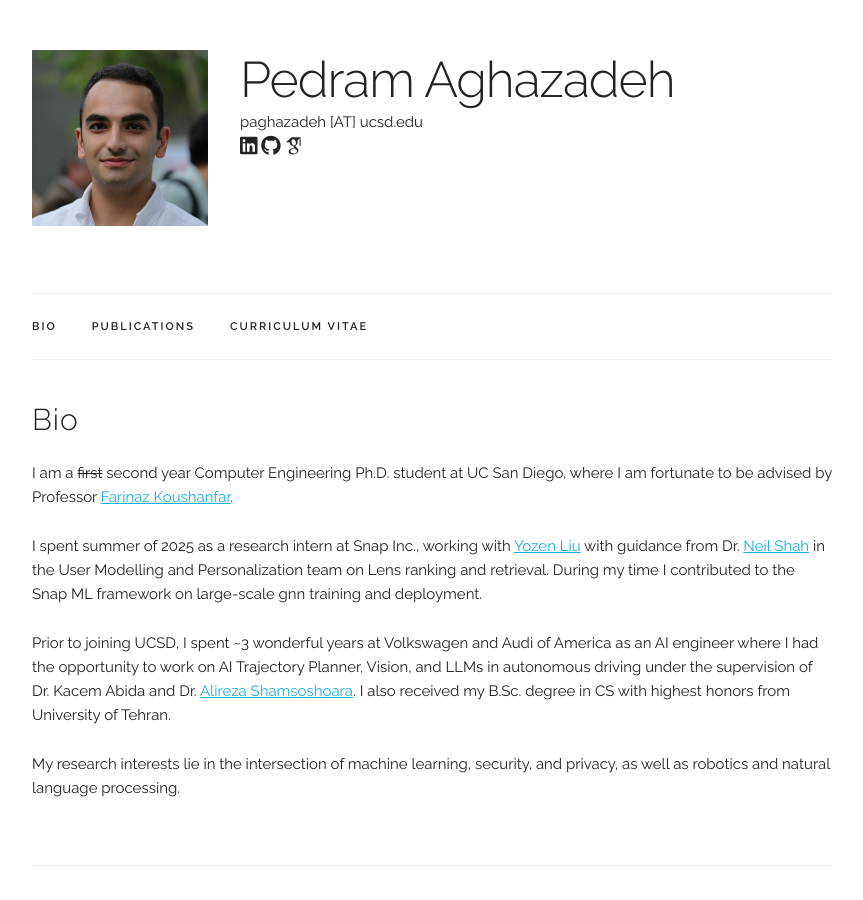
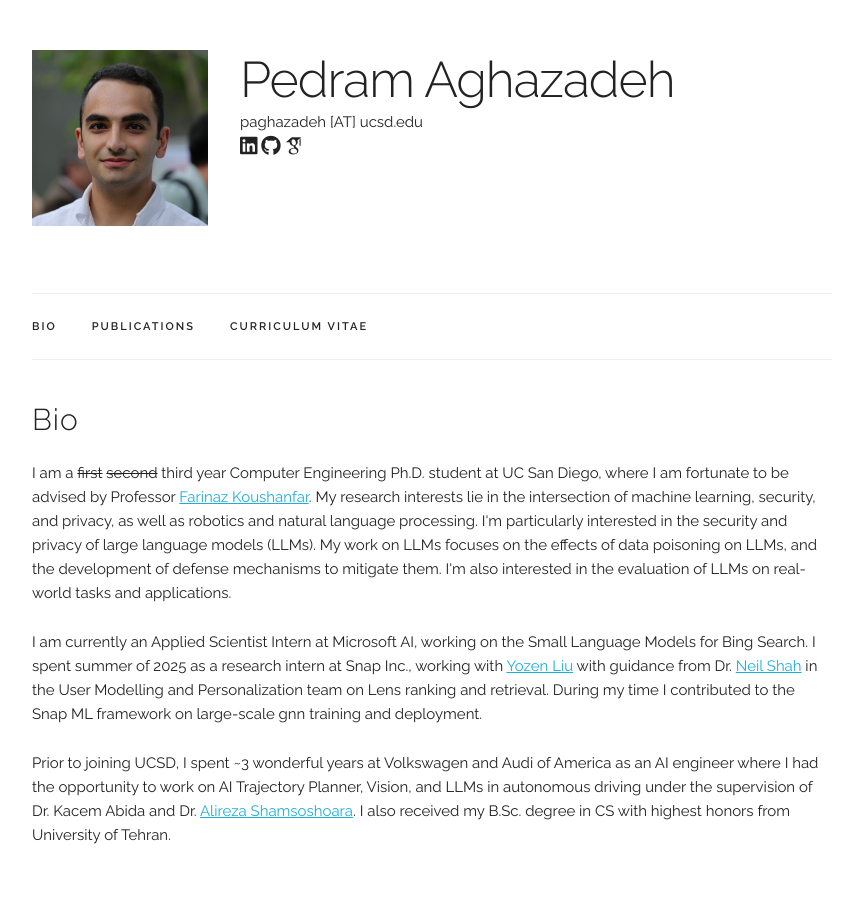
Before and after one commit to pedramaghazadeh/pedramaghazadeh.github.io, a Jekyll site: the page built from index.html, in a window 1280 px wide and 900 px high. Shown: the whole window, without its empty margins (208-1071 px from the left). Built offline with Jekyll 4.4.1, drawn with Linux system fonts in a browser that asks for light colours; some web fonts are replaced.

Commit message:
Adding 2026 Internship

```diff
--- a/index.html
+++ b/index.html
@@ -7,20 +7,17 @@ title: Home
   <h4>Bio</h4>
 
   <p>
-    I am a <s>first</s> second year Computer Engineering Ph.D. student at UC San Diego, where I am fortunate to be advised by Professor <a href="https://jacobsschool.ucsd.edu/people/profile/farinaz-koushanfar">Farinaz Koushanfar</a>.
+    I am a <s>first</s> <s>second</s> third year Computer Engineering Ph.D. student at UC San Diego, where I am fortunate to be advised by Professor <a href="https://jacobsschool.ucsd.edu/people/profile/farinaz-koushanfar">Farinaz Koushanfar</a>. My research interests lie in the intersection of machine learning, security, and privacy, as well as robotics and natural language processing. I'm particularly interested in the security and privacy of large language models (LLMs). My work on LLMs focuses on the effects of data poisoning on LLMs, and the development of defense mechanisms to mitigate them. I'm also interested in the evaluation of LLMs on real-world tasks and applications.
   </p>
 
   <p>
-    I spent summer of 2025 as a research intern at Snap Inc., working with <a href="https://scholar.google.com/citations?user=i3U2JjEAAAAJ&hl=en">Yozen Liu</a> with guidance from Dr. <a href="https://scholar.google.com/citations?user=Qut69OgAAAAJ&hl=en">Neil Shah</a> in the User Modelling and Personalization team on Lens ranking and retrieval. During my time I contributed to the Snap ML framework on large-scale gnn training and deployment.
+    I am currently an Applied Scientist Intern at Microsoft AI, working on the Small Language Models for Bing Search. I spent summer of 2025 as a research intern at Snap Inc., working with <a href="https://scholar.google.com/citations?user=i3U2JjEAAAAJ&hl=en">Yozen Liu</a> with guidance from Dr. <a href="https://scholar.google.com/citations?user=Qut69OgAAAAJ&hl=en">Neil Shah</a> in the User Modelling and Personalization team on Lens ranking and retrieval. During my time I contributed to the Snap ML framework on large-scale gnn training and deployment.
   </p>
 
   <p>
     Prior to joining UCSD, I spent ~3 wonderful years at Volkswagen and Audi of America as an AI engineer where I had the opportunity to work on AI Trajectory Planner, Vision, and LLMs in autonomous driving under the supervision of Dr. Kacem Abida and Dr. <a href="https://alirezashamsoshoara.github.io">Alireza Shamsoshoara</a>.
     I also received my B.Sc. degree in CS with highest honors from University of Tehran.
   </p>
-
-  <p>
-    My research interests lie in the intersection of machine learning, security, and privacy, as well as robotics and natural language processing.
 
 </div>
 
```
